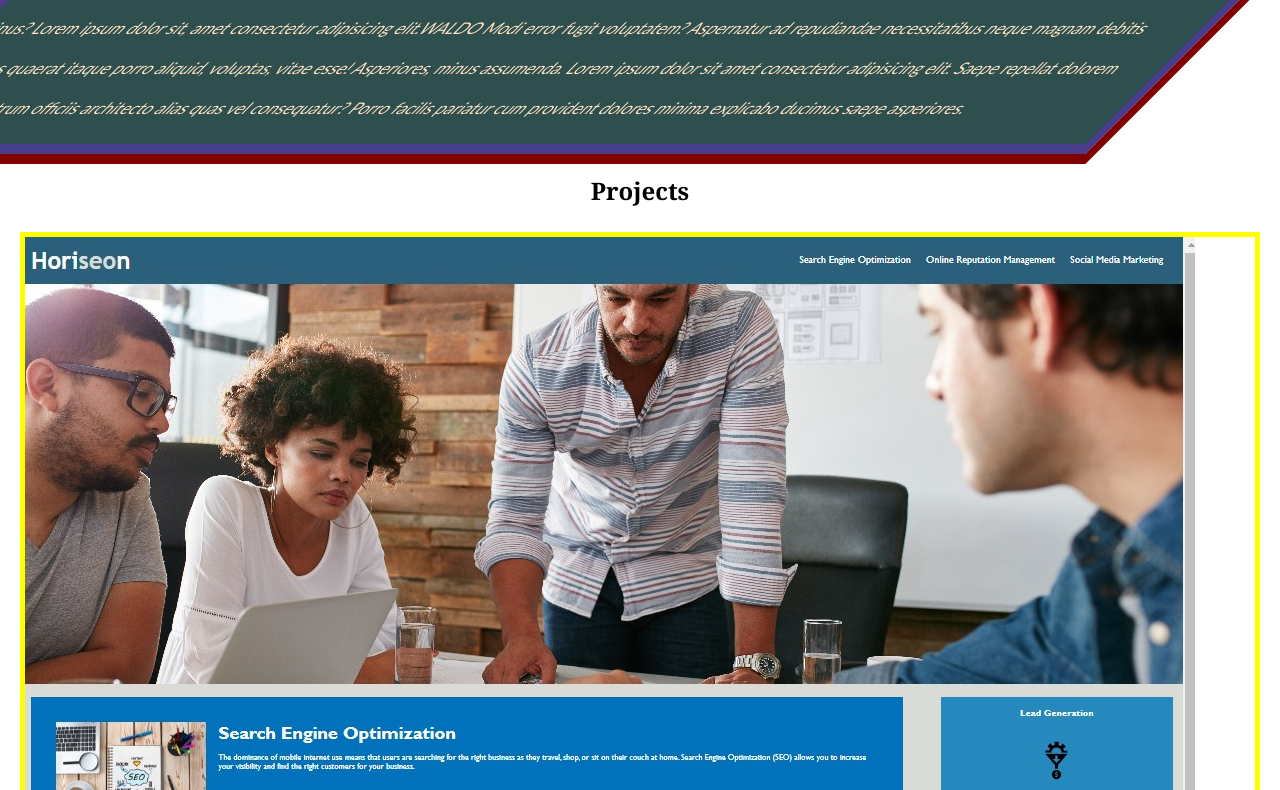
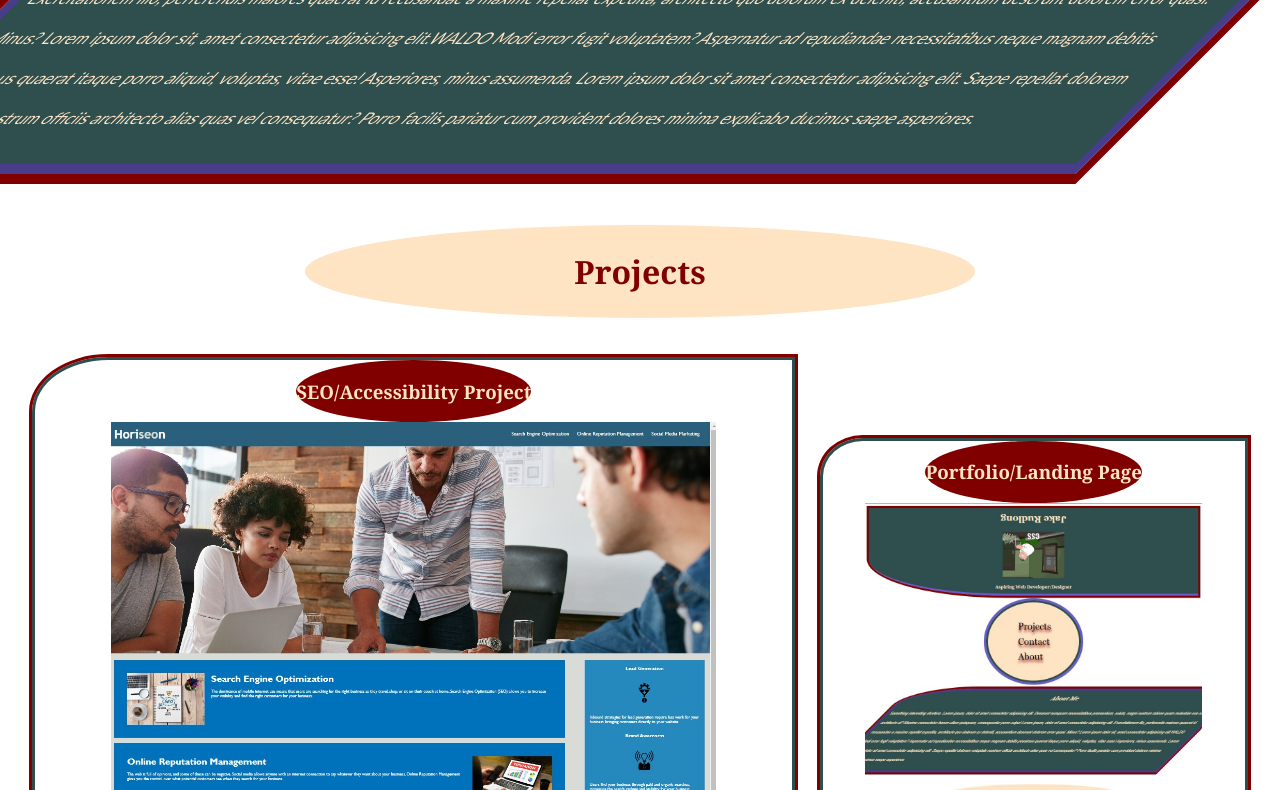
Before and after one commit to JDR8888/portfolio-project, a plain HTML site: page index.html in a window 1280 px wide. Shown: the part 1043-1833 px from the top of the page. Drawn offline with Linux system fonts and the light colour scheme.

Commit message:
makes projct section a flexbox and adds specific projects with appropriate links

```diff
--- a/assets/css/style.css
+++ b/assets/css/style.css
@@ -39,11 +39,10 @@ h3 {
 }
 
 nav {
-    border: 10px solid maroon;
+    border: 10px solid darkslategray;
     outline: 10px solid slateblue;
     background-color: bisque;
     border-radius: 100%;
-    align-self: center;
     width: 40%;
     padding: 55px;
     margin: 15px 0px;
@@ -61,7 +60,6 @@ nav li a {
     font-size: 2.5em;
     text-shadow: maroon 2px 10px 10px;
     border-radius: 20%;
-    box-shadow: inset 0 0 0 0 maroon;
     transition: color .3s ease-in-out;
 }
 nav li a:hover {
@@ -84,7 +82,7 @@ main {
 main p {
     font-family: "Gill Sans", sans-serif;
     line-height: 2.5em;
-    font-optical-sizing: auto;
+    padding: 10px;
 }
 main:hover {
     transform: none;
@@ -94,26 +92,52 @@ main:hover {
     padding: 0px 25px;
 }
 .project-box {
-    border: 5px solid yellow;
     width: 100%;
     margin-top: 10px;
     display: flex;
-    margin-top: 5px;
+    margin-top: 25px;
     flex-direction: row;
     flex-wrap: wrap;
+    justify-content: space-evenly;
+    align-items: center;
+}
+.project-box h2 {
+    color: maroon;
+    background-color: bisque;
+    width: 50%;
+    padding: 2%;
+    border-radius: 50%;
+    font-size: 2em;
+}
+.card {
+    display: flex;
+    width: 40%;
+    align-items: center;
+    /* padding:25px 5px 5px 15px; */
+    border: 3px solid darkslategray;
+    outline: 3px solid maroon;
+    flex-direction: column;
+    border-top-left-radius: 10%;
+    margin: 1%;
+}
+#card-1 {
+    flex-grow: 2;
+    flex: 60%;
 }
 
+.project-link img {
+    width: 80%;
+    margin-left: 10%;
+    order: 1;
+}
 /* i want the first card bigger than the other cards so giving it specific id which will also be connected to the nav link to projects */
-.project-head {
-    width: 100%;
-    border: 5px solid green;
-    display: flex;
-    justify-content: center;
+.description {
+    background-color: maroon;
+    order: -1;
+    color: bisque;
+    border-radius: 50%;
 }
 
-.description h3 {
-    color: maroon;
-}
 footer {
     border-top: 15px solid slateblue;
     background-color: darkslategray;
@@ -132,14 +156,13 @@ footer {
     text-decoration: none;
     color: bisque;
     transition: color .5s ease-in-out, box-shadow .5s ease-in-out;
-    border-radius: 20%;
 }
 .contact a:hover {
     box-shadow: inset 150px 0 0 0 bisque;
     color: maroon;
 }
 
-/* started small now adapting for larger screens */
+/* started small now adapting for larger screens mostly just keeping the nav a circle as we make the screen wider, so that the nav elements actually stay inside and it looks better*/
 @media screen and (min-width:850px) {
     .container {
         flex-flow: row wrap;
--- a/index.html
+++ b/index.html
@@ -33,11 +33,32 @@
         <p>Something interesting etcetera. Lorem ipsum, dolor sit amet consectetur adipisicing elit. Deserunt numquam necessitatibus praesentium, soluta, magni nostrum ratione quam molestiae eos non architecto at? Maxime consectetur harum ullam quisquam, consequuntur porro culpa! Lorem ipsum, dolor sit amet consectetur adipisicing elit. Exercitationem illo, perferendis maiores quaerat id recusandae a maxime repellat expedita, architecto quo dolorum ex deleniti, accusantium deserunt dolorem error quasi. Minus? Lorem ipsum dolor sit, amet consectetur adipisicing elit.WALDO Modi error fugit voluptatem? Aspernatur ad repudiandae necessitatibus neque magnam debitis possimus quaerat itaque porro aliquid, voluptas, vitae esse! Asperiores, minus assumenda. Lorem ipsum dolor sit amet consectetur adipisicing elit. Saepe repellat dolorem voluptate nostrum officiis architecto alias quas vel consequatur? Porro facilis pariatur cum provident dolores minima explicabo ducimus saepe asperiores.</p>
       </main>
       <!-- next comes the projects section which will be it's own flexbox container which will have individual cards that contain an image as a link and a small title card/description that should partially cover the image. the first 'card' needs to be larger than all the others and on smaller screens should take up the full width. i may need to make each card it's own flexbox but would like to just use positioning within each card to set the description box in the bottom right corner. when an image for a given project is clicked it needs to take the user to the deployed project url.  -->
-      <h2>Projects</h2>
+
       <div class="project-box">
+        <h2>Projects</h2>
+
+        <div class="card" id="card-1">
+          <div class="thumbnail"> <a href="https://jdr8888.github.io/seo-challenge/" class="project-link"> <img src="./assets/seo-img.jpg"/></a></div>
+          <div class="description"><h3> SEO/Accessibility Project</h3></div>
+        </div>
+
         <div class="card">
-          <div class="thumbnail"> <a href="https://jdr8888.github.io/project-02/" class="project-link"> <img src="./assets/seo-img.jpg">
-          </div>
+          <div class="thumbnail"> <a href="https://jdr8888.github.io/project-02/" class="project-link"> <img src="./assets/project-02.jpg"/></a></div>
+          <div class="description"><h3> Portfolio/Landing Page</h3></div>
+        </div>
+
+        <div class="card">
+          <div class="thumbnail"> <a href="https://jdr8888.github.io/prework-study-guide/" class="project-link"> <img src="./assets/study-guide-img.jpg"/></a></div>
+          <div class="description"><h3> Prework Study Guide</h3></div>
+        </div>
+
+        <div class="card">
+          <div class="description"><h3> SEO/Accessibility Project</h3></div>
+          <div class="thumbnail"> <a href="https://jdr8888.github.io/seo-challenge/" class="project-link"> <img src="./assets/seo-img.jpg"/></a></div>
+
+        </div>
+        <div class="card">
+          <div class="thumbnail"> <a href="https://jdr8888.github.io/seo-challenge/" class="project-link"> <img src="./assets/seo-img.jpg"/></a></div>
           <div class="description"><h3> SEO/Accessibility Project</h3></div>
         </div>
 
```
Also changed, not shown: assets/project-02.jpg (added).
